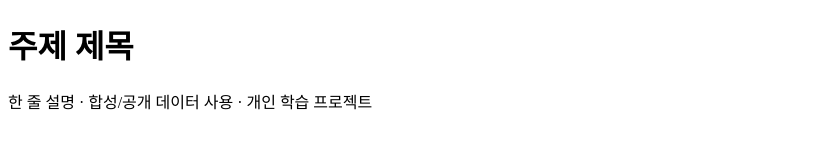
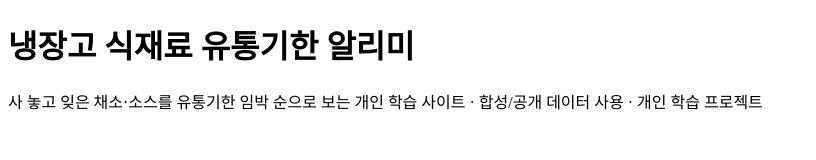
Before and after one commit to fridge-keeper-26/yadok-2026, a plain HTML site: page docs/index.html in a window 1280 px wide. Shown: the whole page, without its empty margins (0-816 px from the left). Drawn offline with Linux system fonts and the light colour scheme.

Commit message:
Sprint 1 결과물 이전: 사이트 제목과 설명

```diff
--- a/docs/index.html
+++ b/docs/index.html
@@ -3,10 +3,10 @@
 <head>
 <meta charset="utf-8">
 <meta name="viewport" content="width=device-width, initial-scale=1">
-<title>주제 제목 — 주경야독 2026</title>
+<title>냉장고 식재료 유통기한 알리미 — 주경야독 2026</title>
 </head>
 <body>
-<h1>주제 제목</h1>
-<p>한 줄 설명 · 합성/공개 데이터 사용 · 개인 학습 프로젝트</p>
+<h1>냉장고 식재료 유통기한 알리미</h1>
+<p>사 놓고 잊은 채소·소스를 유통기한 임박 순으로 보는 개인 학습 사이트 · 합성/공개 데이터 사용 · 개인 학습 프로젝트</p>
 </body>
 </html>
```
